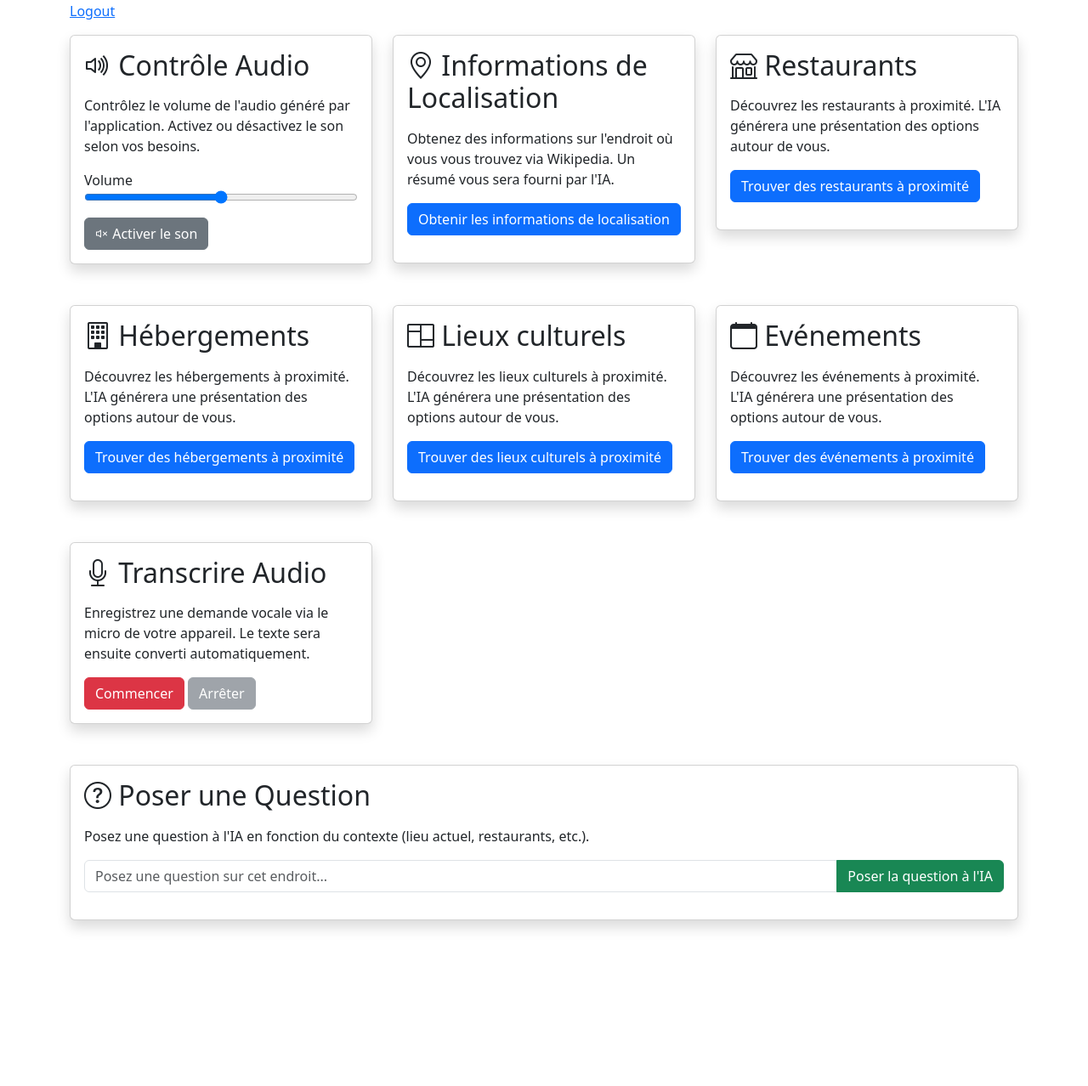
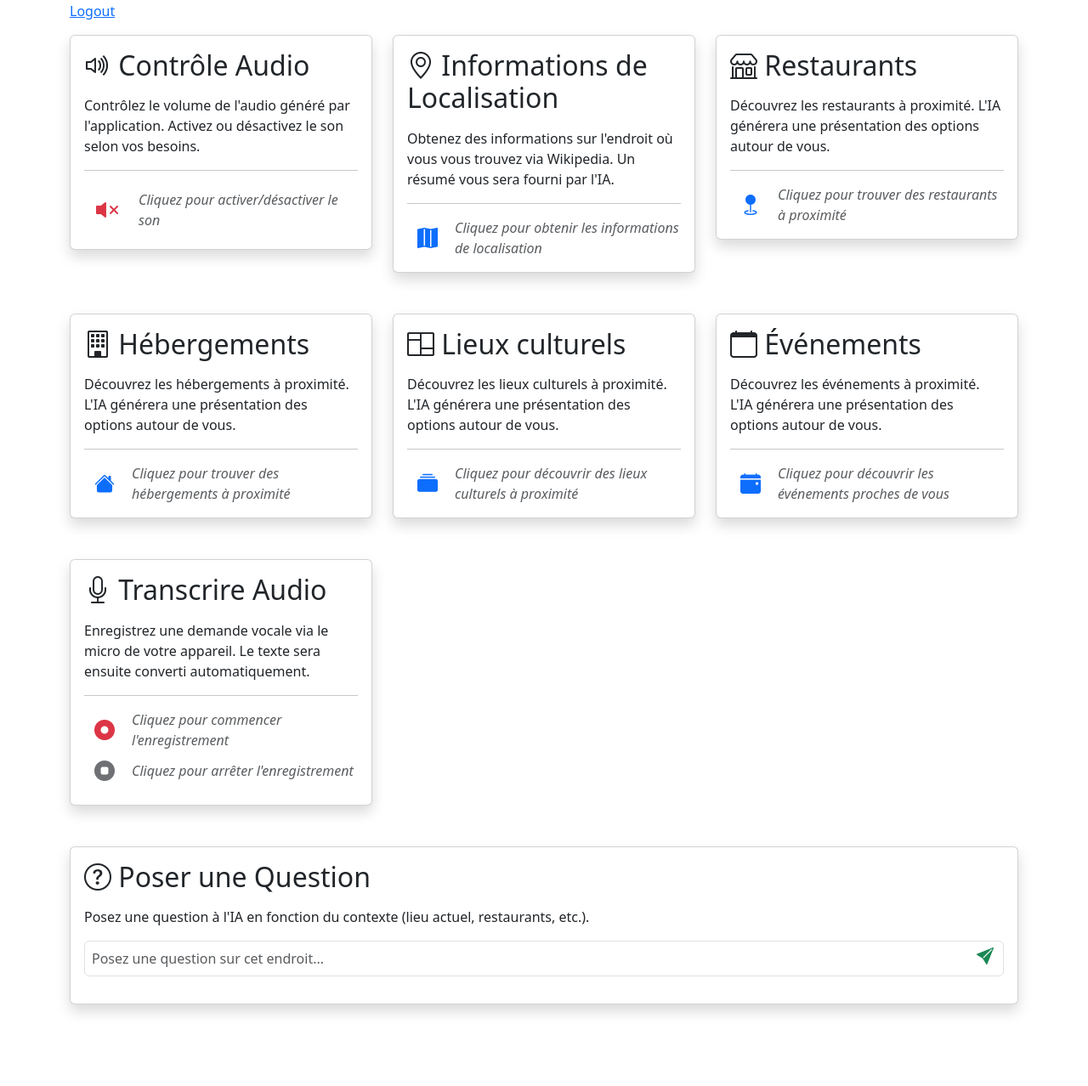
Before and after one commit to innermost47/wandermind, a Flask app: template templates/index.html in a window 1280 px wide. Shown: the part 143-1421 px from the top of the page at 85% size. Before the commit the page ends 1237 px from the top, so only its background shows below. Run offline with Flask 3, Linux system fonts and the light colour scheme; the template is opened without the code that fills it, so the values that code supplies are empty; parts of the project's set-up code (start-up, migrations or seed data) failed here and were passed over; some libraries are stand-ins or nearby versions.

Commit message:
redis as back end, better design

```diff
--- a/app.py
+++ b/app.py
@@ -9,6 +9,8 @@ from flask import (
     redirect,
     url_for,
 )
+from flask_session import Session
+from redis import Redis
 from services import (
     get_wikipedia_data,
     query_llm,
@@ -42,7 +44,12 @@ db.init_app(app)
 
 app.secret_key = os.environ.get("SECRET")
 app.wsgi_app = ProxyFix(app.wsgi_app, x_proto=1, x_host=1, x_prefix=1)
+app.config["SESSION_TYPE"] = "redis"
+app.config["SESSION_PERMANENT"] = False
+app.config["SESSION_USE_SIGNER"] = True
+app.config["SESSION_REDIS"] = Redis(host="localhost", port=6379)
 
+Session(app)
 whisper_lock = Lock()
 llm_lock = Lock()
 
--- a/requirements.txt
+++ b/requirements.txt
@@ -12,3 +12,5 @@ markdown
 bs4
 Flask-SQLAlchemy
 psycopg2
+Flask-Session
+redis
--- a/services/tts.py
+++ b/services/tts.py
@@ -3,12 +3,15 @@ from uuid import uuid4
 import os
 from bs4 import BeautifulSoup
 from markdown import markdown
+import re
 
 
 def strip_markdown(text):
     html = markdown(text)
     cleaned = "".join(BeautifulSoup(html, features="html.parser").findAll(text=True))
-    return cleaned.replace("**", "")
+    cleaned = re.sub(r"[*_~`#>\[\]\\|]", "", cleaned)
+    cleaned = re.sub(r"[-+]", "", cleaned)
+    return cleaned
 
 
 def text_to_speech(text, file_path):
--- a/static/css/style.css
+++ b/static/css/style.css
@@ -0,0 +1,32 @@
+textarea {
+  resize: none;
+}
+
+#askQuestion {
+  position: absolute;
+  bottom: 2px;
+  right: 0;
+  z-index: 1000;
+}
+
+button {
+  outline: none;
+  box-shadow: none !important;
+  border: none !important;
+}
+
+button:focus {
+  outline: none !important;
+  box-shadow: none !important;
+}
+
+button:active {
+  outline: none !important;
+  box-shadow: none !important;
+}
+
+button[disabled] {
+  outline: none !important;
+  box-shadow: none !important;
+  border: none !important;
+}
--- a/templates/index.html
+++ b/templates/index.html
@@ -16,24 +16,14 @@ block content %}
           Contrôlez le volume de l'audio généré par l'application. Activez ou
           désactivez le son selon vos besoins.
         </p>
-        <div class="d-flex flex-column">
-          <div class="d-flex flex-column mb-3">
-            <label for="volumeSlider">Volume</label>
-            <input
-              type="range"
-              id="volumeSlider"
-              class="volume-control"
-              min="0"
-              max="1"
-              step="0.01"
-              value="0.5"
-            />
-          </div>
-          <div>
-            <button class="btn btn-secondary" id="muteButton">
-              <i id="muteIcon" class="bi bi-volume-mute"></i> Activer le son
+        <hr />
+        <div class="d-flex align-items-center">
+          <button class="btn" id="muteButton">
+            <i class="bi bi-volume-mute-fill text-danger fs-2"></i>
           </button>
-          </div>
+          <span class="ms-2 text-muted" style="font-style: italic"
+            >Cliquez pour activer/désactiver le son</span
+          >
         </div>
       </div>
     </div>
@@ -50,9 +40,15 @@ block content %}
           Obtenez des informations sur l'endroit où vous vous trouvez via
           Wikipedia. Un résumé vous sera fourni par l'IA.
         </p>
-        <button class="btn btn-primary mb-3" id="getLocation">
-          Obtenir les informations de localisation
+        <hr />
+        <div class="d-flex align-items-center">
+          <button class="btn" id="getLocation">
+            <i class="bi bi-map-fill text-primary fs-4"></i>
           </button>
+          <span class="ms-2 text-muted" style="font-style: italic"
+            >Cliquez pour obtenir les informations de localisation</span
+          >
+        </div>
       </div>
     </div>
   </div>
@@ -66,14 +62,20 @@ block content %}
           Découvrez les restaurants à proximité. L'IA générera une présentation
           des options autour de vous.
         </p>
-        <button class="btn btn-primary mb-3" id="getRestaurants">
-          Trouver des restaurants à proximité
+        <hr />
+        <div class="d-flex align-items-center">
+          <button class="btn" id="getRestaurants">
+            <i class="bi bi-geo-fill text-primary fs-4"></i>
           </button>
+          <span class="ms-2 text-muted" style="font-style: italic"
+            >Cliquez pour trouver des restaurants à proximité</span
+          >
+        </div>
       </div>
     </div>
   </div>
 
-  <!-- Bloc Accomodations -->
+  <!-- Bloc Accommodations -->
   <div class="col-md-4">
     <div class="mb-5 card shadow">
       <div class="card-body">
@@ -82,9 +84,15 @@ block content %}
           Découvrez les hébergements à proximité. L'IA générera une présentation
           des options autour de vous.
         </p>
-        <button class="btn btn-primary mb-3" id="getAccomodations">
-          Trouver des hébergements à proximité
+        <hr />
+        <div class="d-flex align-items-center">
+          <button class="btn" id="getAccommodations">
+            <i class="bi bi-house-fill text-primary fs-4"></i>
           </button>
+          <span class="ms-2 text-muted" style="font-style: italic"
+            >Cliquez pour trouver des hébergements à proximité</span
+          >
+        </div>
       </div>
     </div>
   </div>
@@ -98,9 +106,15 @@ block content %}
           Découvrez les lieux culturels à proximité. L'IA générera une
           présentation des options autour de vous.
         </p>
-        <button class="btn btn-primary mb-3" id="getCulturals">
-          Trouver des lieux culturels à proximité
+        <hr />
+        <div class="d-flex align-items-center">
+          <button class="btn" id="getCulturals">
+            <i class="bi bi-collection-fill text-primary fs-4"></i>
           </button>
+          <span class="ms-2 text-muted" style="font-style: italic"
+            >Cliquez pour découvrir des lieux culturels à proximité</span
+          >
+        </div>
       </div>
     </div>
   </div>
@@ -109,14 +123,20 @@ block content %}
   <div class="col-md-4">
     <div class="mb-5 card shadow">
       <div class="card-body">
-        <h2 class="mb-3"><i class="bi bi-calendar"></i> Evénements</h2>
+        <h2 class="mb-3"><i class="bi bi-calendar"></i> Événements</h2>
         <p>
           Découvrez les événements à proximité. L'IA générera une présentation
           des options autour de vous.
         </p>
-        <button class="btn btn-primary mb-3" id="getEvents">
-          Trouver des événements à proximité
+        <hr />
+        <div class="d-flex align-items-center">
+          <button class="btn" id="getEvents">
+            <i class="bi bi-calendar-event-fill text-primary fs-4"></i>
           </button>
+          <span class="ms-2 text-muted" style="font-style: italic"
+            >Cliquez pour découvrir les événements proches de vous</span
+          >
+        </div>
       </div>
     </div>
   </div>
@@ -130,16 +150,29 @@ block content %}
           Enregistrez une demande vocale via le micro de votre appareil. Le
           texte sera ensuite converti automatiquement.
         </p>
-        <button class="btn btn-danger" id="startRecording">Commencer</button>
-        <button class="btn btn-secondary" id="stopRecording" disabled>
-          Arrêter
+        <hr />
+        <div class="d-flex align-items-center">
+          <button class="btn" id="startRecording">
+            <i class="bi bi-record-circle-fill text-danger fs-4"></i>
           </button>
+          <span class="ms-2 text-muted" style="font-style: italic"
+            >Cliquez pour commencer l'enregistrement</span
+          >
+        </div>
+        <div class="d-flex align-items-center">
+          <button class="btn" id="stopRecording" disabled>
+            <i class="bi bi-stop-circle-fill text-dark fs-4"></i>
+          </button>
+          <span class="ms-2 text-muted" style="font-style: italic"
+            >Cliquez pour arrêter l'enregistrement</span
+          >
+        </div>
         <div class="alert mt-3 d-none" id="transcription"></div>
       </div>
     </div>
   </div>
-</div>
 
+  <div class="col-md-12">
     <!-- Bloc Ask a Question -->
     <div class="mb-5 card shadow">
       <div class="card-body">
@@ -151,19 +184,24 @@ block content %}
           restaurants, etc.).
         </p>
         <div class="input-group mb-3">
-      <input
-        type="text"
+          <textarea
+            class="form-control p-2 rounded pe-5"
             id="questionInput"
-        class="form-control"
+            name="questionInput"
             placeholder="Posez une question sur cet endroit..."
-      />
-      <button class="btn btn-success" id="askQuestion">
-        Poser la question à l'IA
+            required
+            rows="1"
+          ></textarea>
+          <button class="btn" id="askQuestion">
+            <i class="bi bi-send-fill text-success fs-5"></i>
           </button>
         </div>
         <div class="alert alert-warning d-none" id="llmResponse"></div>
       </div>
     </div>
+  </div>
+</div>
+
 <div
   id="loadingSpinner"
   class="spinner-border text-primary position-fixed top-0 end-0 m-3 d-none"
```
Also changed, not shown: services/wikipedia.py (+9 -1 lines), src/index.js (+46 -18 lines). Lines whose indentation alone changed are shown as unchanged.
